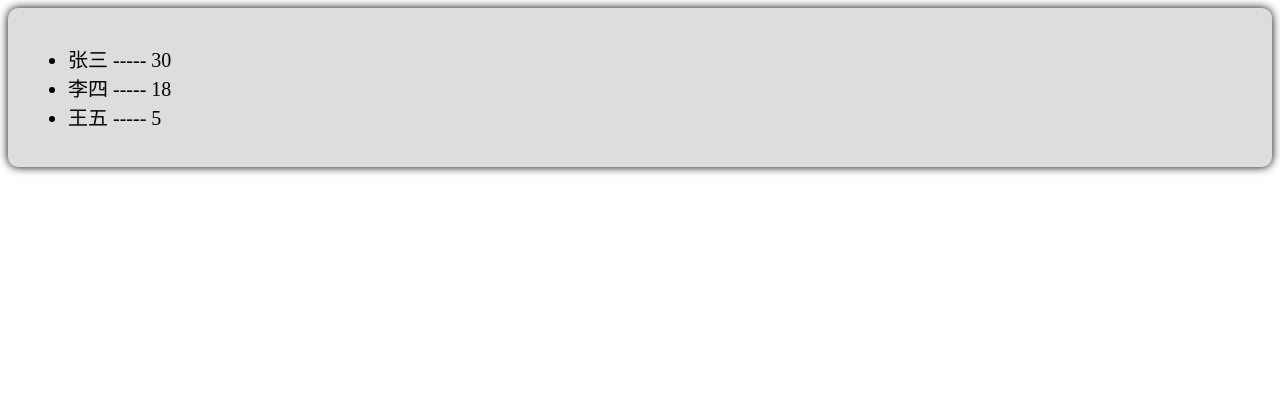
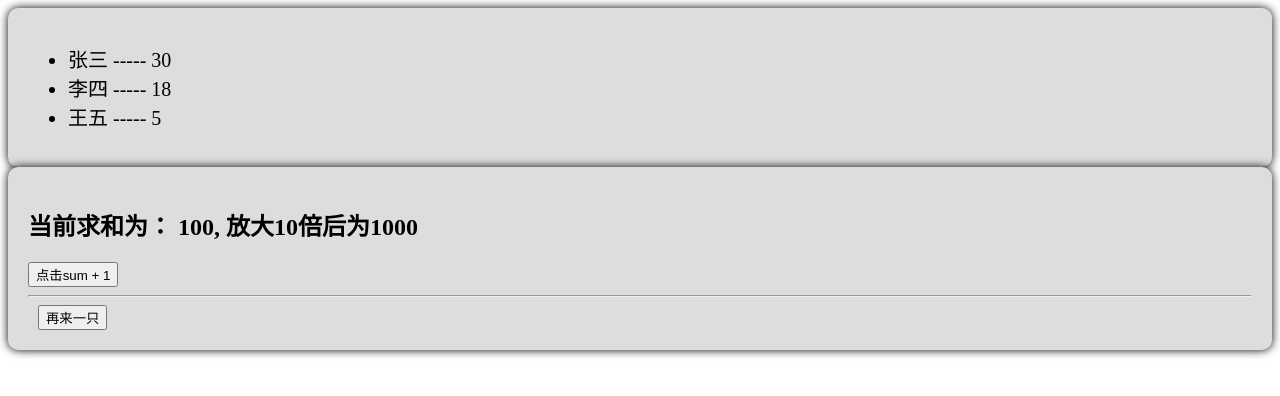
Before and after one commit to Tsar413/Vue-Practise-Codes, a Vue app in the folder Day05/vue3_learning2/: page / in a window 1280 px wide. Shown: the top 396 px of the page. Built offline with nearby package versions, Linux system fonts and the light colour scheme; the HTML template or start-up script is replaced by a standard one.

Commit message:
HooksLearning

```diff
--- a/Day05/vue3_learning2/src/App.vue
+++ b/Day05/vue3_learning2/src/App.vue
@@ -4,6 +4,7 @@
     <TagRef /> -->
     <!-- <TypeScriptsReview /> -->
     <PropsLearning :list="personList" />
+    <HooksLearning />
   </div>
 </template>
 
@@ -12,6 +13,7 @@
   import TagRef from './components/TagRef.vue';
   import TypeScriptsReview from './components/TypeScriptsReview.vue';
   import PropsLearning from './components/PropsLearning.vue';
+  import HooksLearning from './components/HooksLearning.vue';
   import { reactive } from 'vue';
   import { type Persons } from '@/types'
 
--- /dev/null
+++ b/Day05/vue3_learning2/src/components/HooksLearning.vue
@@ -0,0 +1,40 @@
+<template>
+    <div class="person">
+        <h2>当前求和为： {{ sum }}, 放大10倍后为{{ bigSum }}</h2>
+        <button @click="add()">点击sum + 1</button>
+        <hr>
+        <img v-for="(item,index) in dogList" :key="index" :src="(item as string)">
+        <button @click="again()">再来一只</button>
+    </div>
+</template>
+
+<script lang="ts" setup defineOptions="ComputedLearning">
+    import { computed, reactive, ref, toRef, toRefs, watch, watchEffect } from 'vue';
+    import axios from 'axios'
+
+    import useDog from '@/hooks/useDog';
+    import useSum from '@/hooks/useSum';
+
+    const {sum, bigSum, add} = useSum()
+
+    const {dogList, again} = useDog()
+
+</script>
+
+<style scoped>
+    .person {
+        background-color: #ddd;
+        box-shadow: 0 0 10px;
+        border-radius: 10px;
+        padding: 20px;
+    }
+
+    li {
+        font-size: 20px;
+    }
+
+    img {
+        height: 100px;
+        margin-right: 10px;
+    }
+</style>
--- /dev/null
+++ b/Day05/vue3_learning2/src/hooks/useDog.ts
@@ -0,0 +1,25 @@
+import { computed, reactive, ref, toRef, toRefs, watch, watchEffect } from 'vue';
+import axios from 'axios'
+
+export default function(){
+    // 数据
+    let dogList = reactive([
+        ''
+    ])
+
+    async function again(){
+        try{
+            let result = await axios({
+                method: 'get',
+                url: 'https://dog.ceo/api/breed/pembroke/images/random'
+            })
+            dogList.push(result.data.message)
+        } catch (error){
+            alert(error)
+        }
+
+    }
+
+    // 向外提供东西
+    return {dogList, again}
+}
--- /dev/null
+++ b/Day05/vue3_learning2/src/hooks/useSum.ts
@@ -0,0 +1,22 @@
+import { computed, onMounted, reactive, ref, toRef, toRefs, watch, watchEffect } from 'vue';
+import axios from 'axios'
+
+export default function() {
+    // 数据
+    let sum = ref(0)
+    let bigSum = computed(() => {
+        return sum.value * 10
+    })
+
+
+    function add(){
+        sum.value++
+    }
+
+    onMounted(() => {
+        sum.value += 100
+    })
+
+    // 向外提供东西
+    return {sum, bigSum, add}
+}
```
